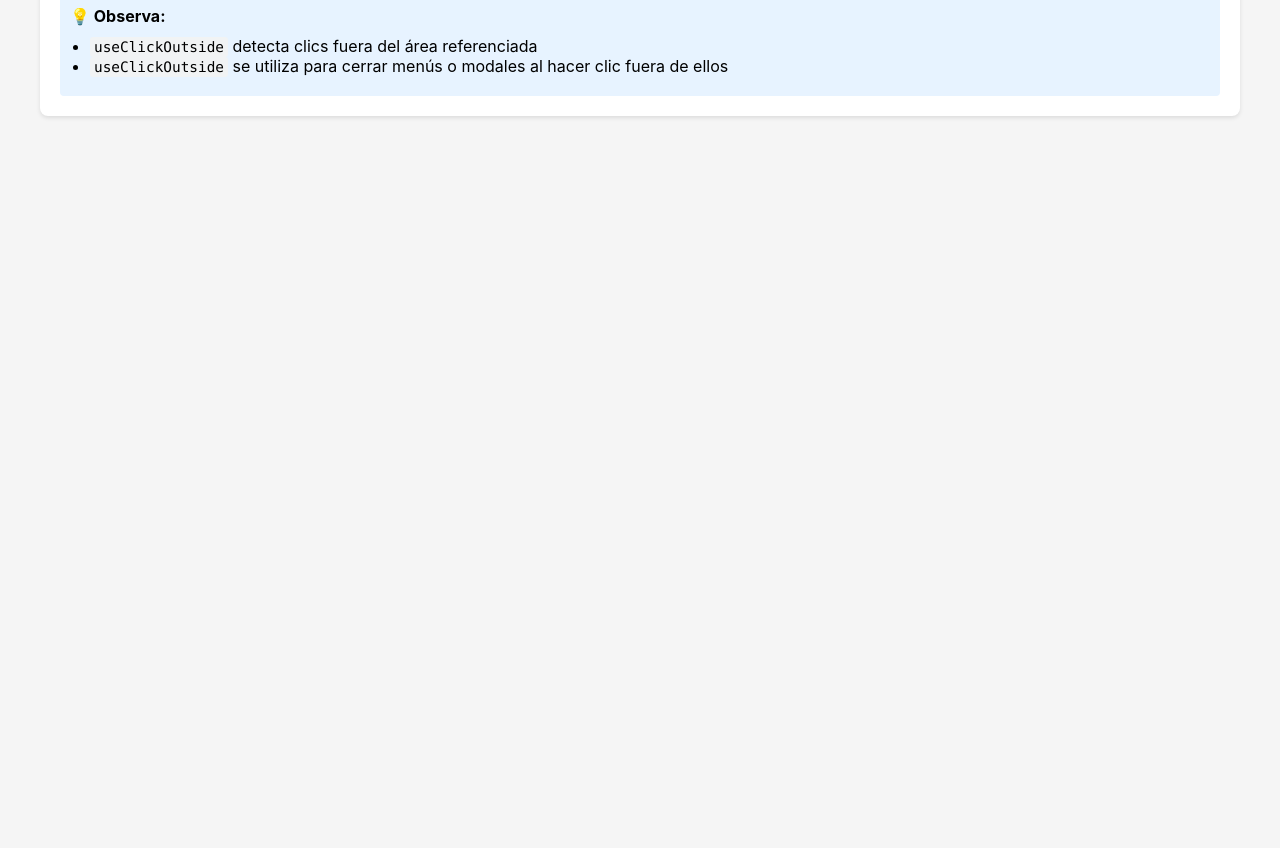
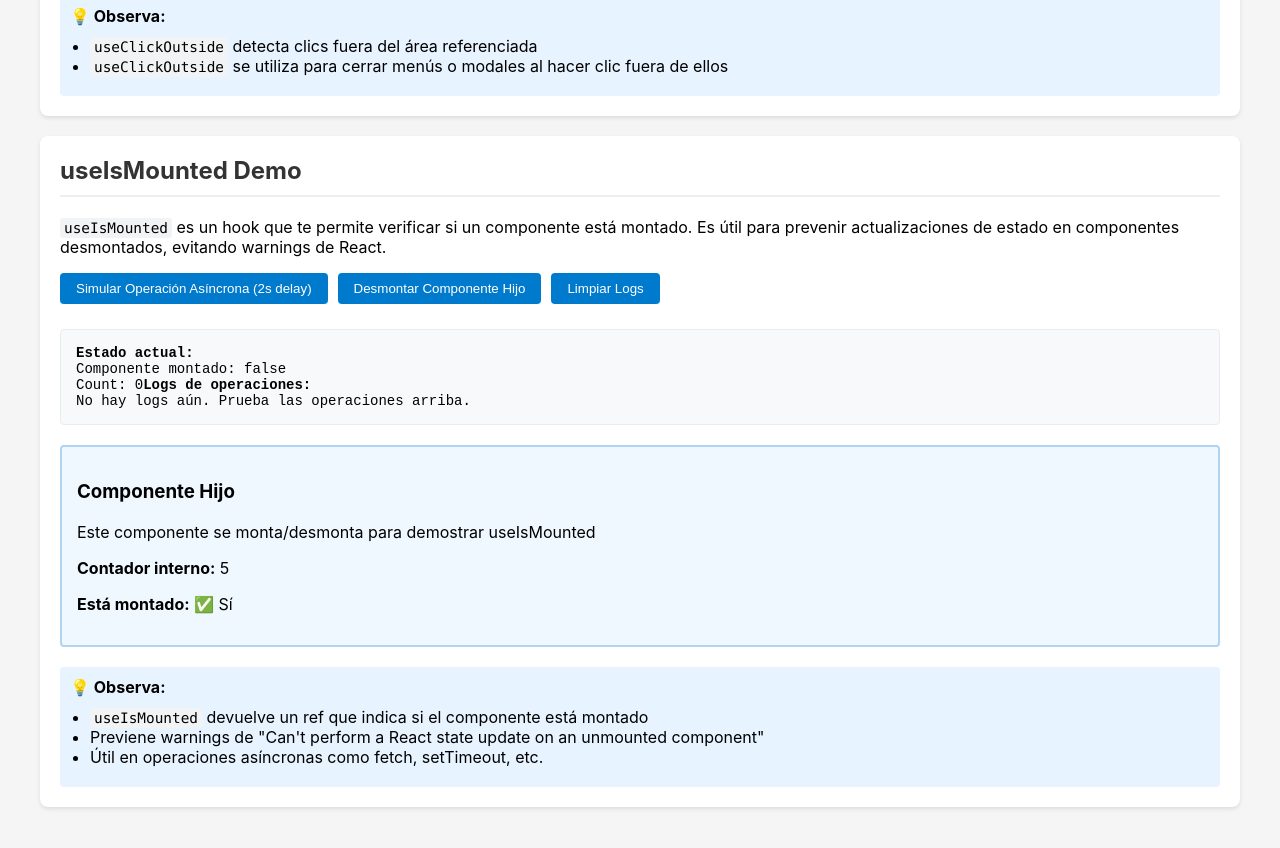
Before and after one commit to Alountk/neural-sandbox, a React (Create React App) app in the folder playground/: page / in a window 1280 px wide. Shown: the part 842-1690 px from the top of the page. Before the commit the page ends 1018 px from the top, so only its background shows below. Built offline with nearby package versions, Linux system fonts and the light colour scheme.

Commit message:
feat: useIsMountedDemo implementation

```diff
--- a/playground/src/App.tsx
+++ b/playground/src/App.tsx
@@ -2,6 +2,7 @@ import React from 'react';
 import './App.css';
 import UseUpdateEffectDemo from './components/UseUpdateEffectDemo';
 import UseClickOutsideDemo from './components/UseClickOutsideDemo';
+import UseIsMountedDemo from './components/UseIsMountedDemo';
 
 function App() {
   return (
@@ -13,6 +14,7 @@ function App() {
 
       <UseUpdateEffectDemo />
       <UseClickOutsideDemo />
+      <UseIsMountedDemo />
 
       {/* Agregar más demos de hooks */}
     </div>
--- /dev/null
+++ b/playground/src/components/UseIsMountedDemo.tsx
@@ -0,0 +1,111 @@
+import { useIsMounted } from "../hooks/useIsMounted";
+import React, { useState, useEffect } from "react";
+
+const UseIsMountedDemo: React.FC = () => {
+  const isMountedRef = useIsMounted();
+  const [count, setCount] = useState<number>(0);
+  const [logs, setLogs] = useState<string[]>([]);
+  const [showChild, setShowChild] = useState<boolean>(true);
+
+  // Simular operación asíncrona que podría ejecutarse después del desmontaje
+  const simulateAsyncOperation = (): void => {
+    setTimeout(() => {
+      if (isMountedRef.current) {
+        setCount(prev => prev + 1);
+        setLogs(prev => [...prev, `✅ Operación async ejecutada - componente montado: ${isMountedRef.current}`]);
+      } else {
+        setLogs(prev => [...prev, `❌ Operación async cancelada - componente desmontado`]);
+      }
+    }, 2000);
+  };
+
+  const clearLogs = (): void => setLogs([]);
+
+  return (
+    <div className="hook-demo">
+      <h2>useIsMounted Demo</h2>
+      <p>
+        <code>useIsMounted</code> es un hook que te permite verificar si un componente está montado.
+        Es útil para prevenir actualizaciones de estado en componentes desmontados, evitando warnings de React.
+      </p>
+
+      <div className="demo-controls">
+        <button onClick={simulateAsyncOperation}>
+          Simular Operación Asíncrona (2s delay)
+        </button>
+
+        <button onClick={() => setShowChild(!showChild)}>
+          {showChild ? 'Desmontar' : 'Montar'} Componente Hijo
+        </button>
+
+        <button onClick={clearLogs}>
+          Limpiar Logs
+        </button>
+      </div>
+
+      <div className="demo-output">
+        <pre>
+          <strong>Estado actual:</strong>
+          {`\nComponente montado: ${isMountedRef.current}`}
+          {`\nCount: ${count}`}
+
+          <strong>Logs de operaciones:</strong>
+          {logs.length === 0 ? '\nNo hay logs aún. Prueba las operaciones arriba.' : ''}
+          {logs.map((log: string, index: number) => (
+            `\n${index + 1}. ${log}`
+          )).join('')}
+        </pre>
+      </div>
+
+      {showChild && <ChildComponent />}
+
+      <div style={{ marginTop: "20px", padding: "10px", background: "#e7f3ff", borderRadius: "4px" }}>
+        <strong>💡 Observa:</strong>
+        <ul style={{ margin: "10px 0", paddingLeft: "20px" }}>
+          <li>
+            <code>useIsMounted</code> devuelve un ref que indica si el componente está montado
+          </li>
+          <li>
+            Previene warnings de "Can't perform a React state update on an unmounted component"
+          </li>
+          <li>
+            Útil en operaciones asíncronas como fetch, setTimeout, etc.
+          </li>
+        </ul>
+      </div>
+    </div>
+  );
+};
+
+// Componente hijo para demostrar montaje/desmontaje
+const ChildComponent: React.FC = () => {
+  const isMountedRef = useIsMounted();
+  const [childCount, setChildCount] = useState<number>(0);
+
+  useEffect(() => {
+    const interval = setInterval(() => {
+      if (isMountedRef.current) {
+        setChildCount(prev => prev + 1);
+      }
+    }, 1000);
+
+    return () => clearInterval(interval);
+  }, [isMountedRef]);
+
+  return (
+    <div style={{
+      margin: "20px 0",
+      padding: "15px",
+      background: "#f0f8ff",
+      border: "2px solid #b0d4f1",
+      borderRadius: "4px"
+    }}>
+      <h3>Componente Hijo</h3>
+      <p>Este componente se monta/desmonta para demostrar useIsMounted</p>
+      <p><strong>Contador interno:</strong> {childCount}</p>
+      <p><strong>Está montado:</strong> {isMountedRef.current ? '✅ Sí' : '❌ No'}</p>
+    </div>
+  );
+};
+
+export default UseIsMountedDemo;
--- a/playground/src/hooks/hooks.ts
+++ b/playground/src/hooks/hooks.ts
@@ -1,3 +1,4 @@
 // Re-exportación de todos los hooks personalizados para facilitar la importación
 export { useUpdateEffect } from './useUpdateEffect';
 export { useClickOutside } from './useClickOutside';
+export { useIsMounted } from './useIsMounted';
--- /dev/null
+++ b/playground/src/hooks/useIsMounted.tsx
@@ -0,0 +1,14 @@
+import React from 'react';
+
+export function useIsMounted() {
+    const isMountedRef = React.useRef(false);
+
+    React.useEffect(() => {
+        isMountedRef.current = true;
+        return () => {
+            isMountedRef.current = false;
+        };
+    }, []);
+
+    return isMountedRef;
+}
```
